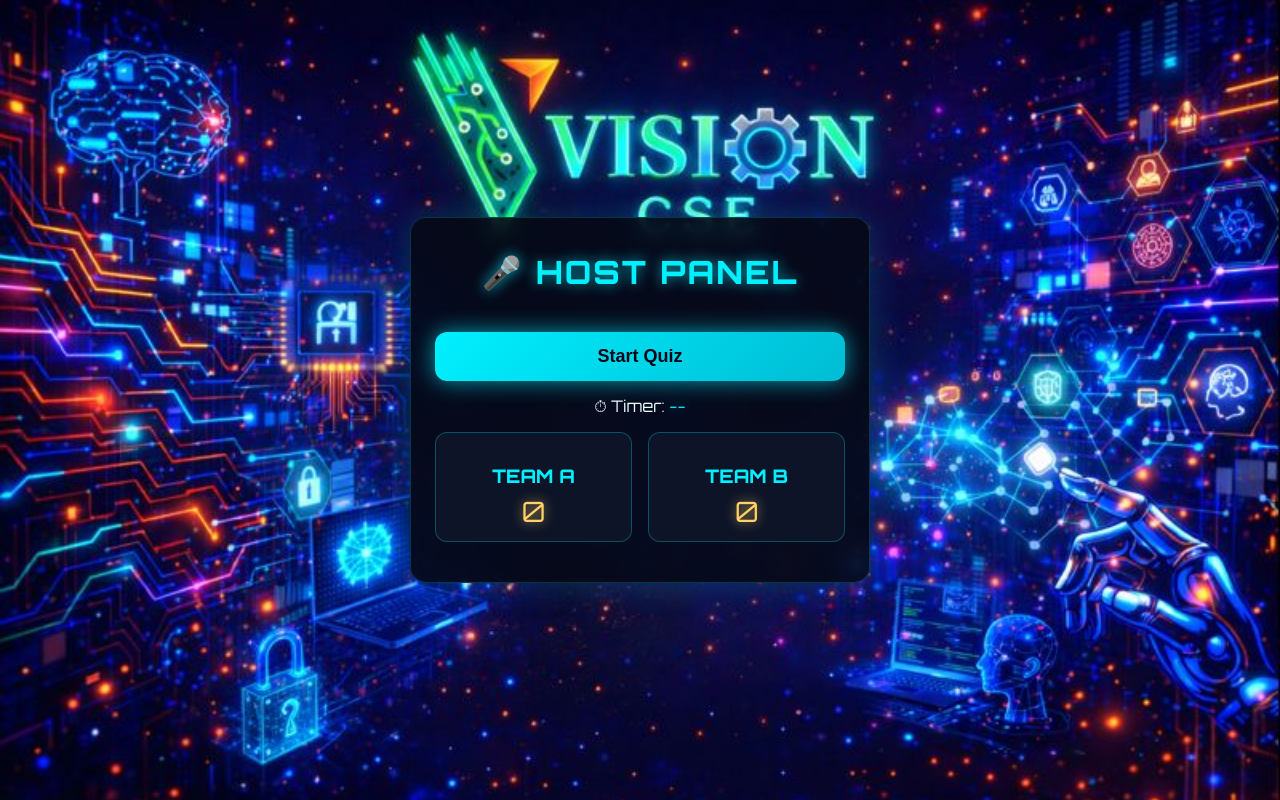
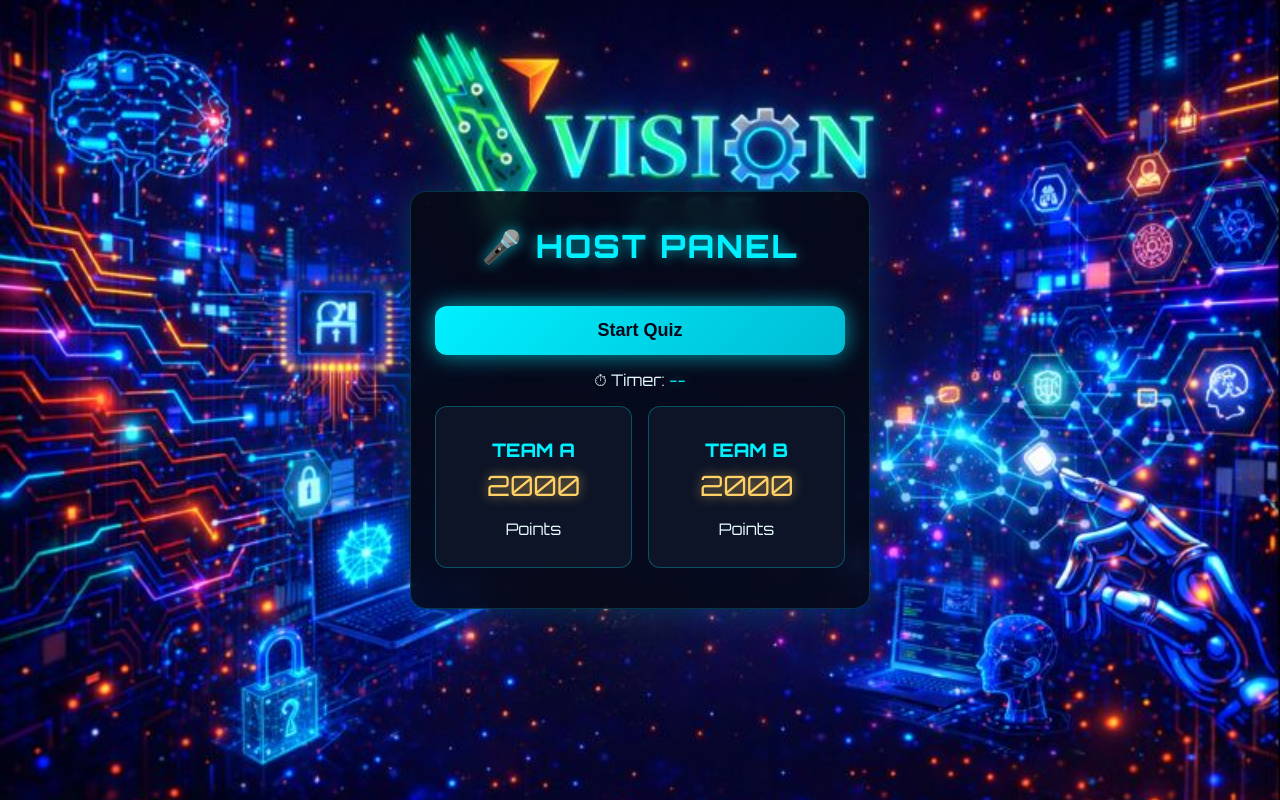
Before and after one commit to Tanishq763/vsion-cse-quiz, a website: page host.html in a window 1280 px wide. Drawn offline with Linux system fonts and the light colour scheme; no server answers.

Commit message:
Update host.html

```diff
--- a/host.html
+++ b/host.html
@@ -27,17 +27,22 @@
     ⏱ Timer: <span id="timer">--</span>
   </p>
 
+  <!-- 🔥 SCOREBOARD -->
   <div class="scoreboard">
     <div class="team">
       <h3>TEAM A</h3>
-      <span id="scoreA">0</span>
+      <span id="scoreA">2000</span>
+      <p class="points-label">Points</p>
     </div>
+
     <div class="team">
       <h3>TEAM B</h3>
-      <span id="scoreB">0</span>
+      <span id="scoreB">2000</span>
+      <p class="points-label">Points</p>
     </div>
   </div>
 
+  <!-- 🏆 WINNER -->
   <div id="winnerScreen" class="hidden" style="text-align:center; margin-top:25px;">
     <h2 id="winnerText"></h2>
   </div>
```
